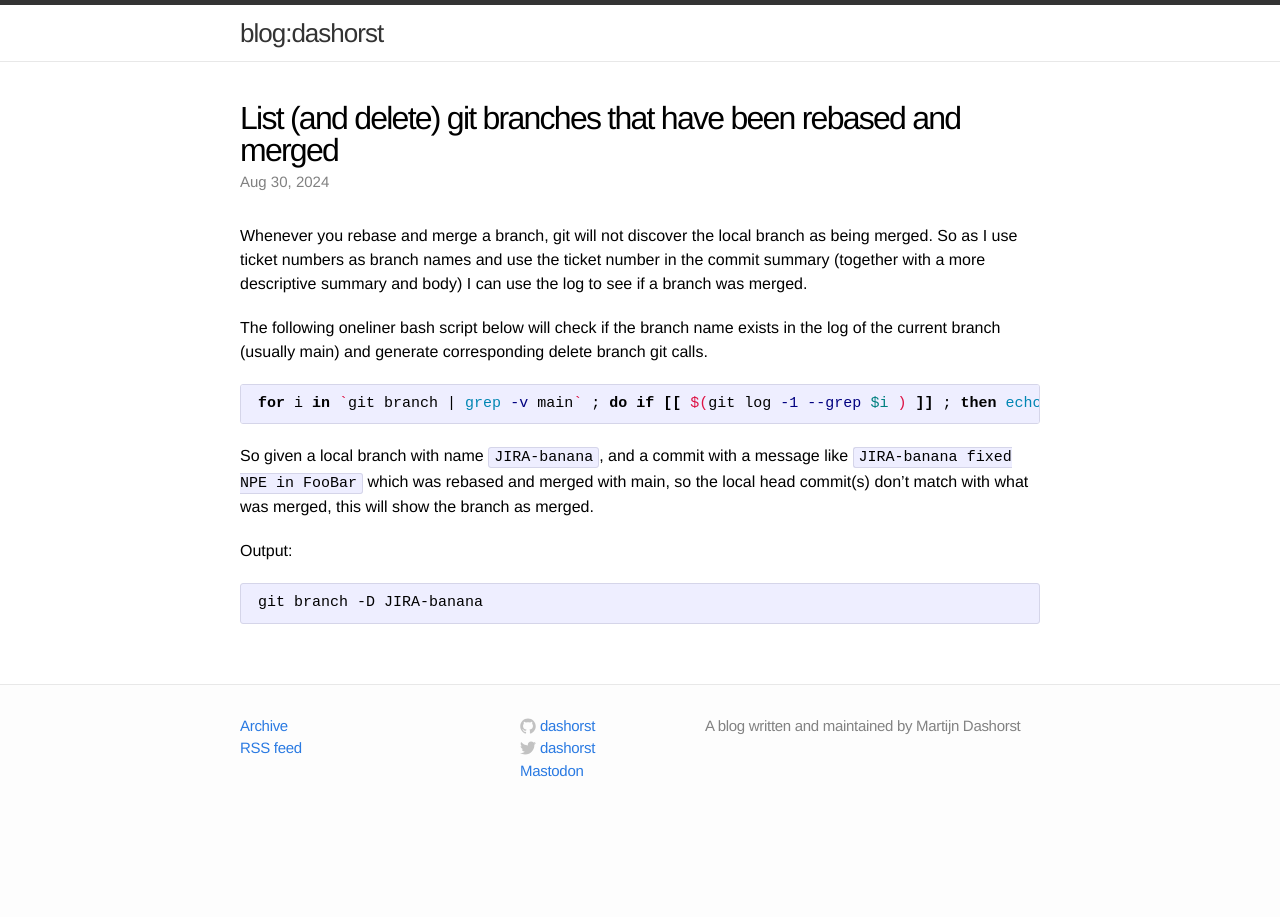
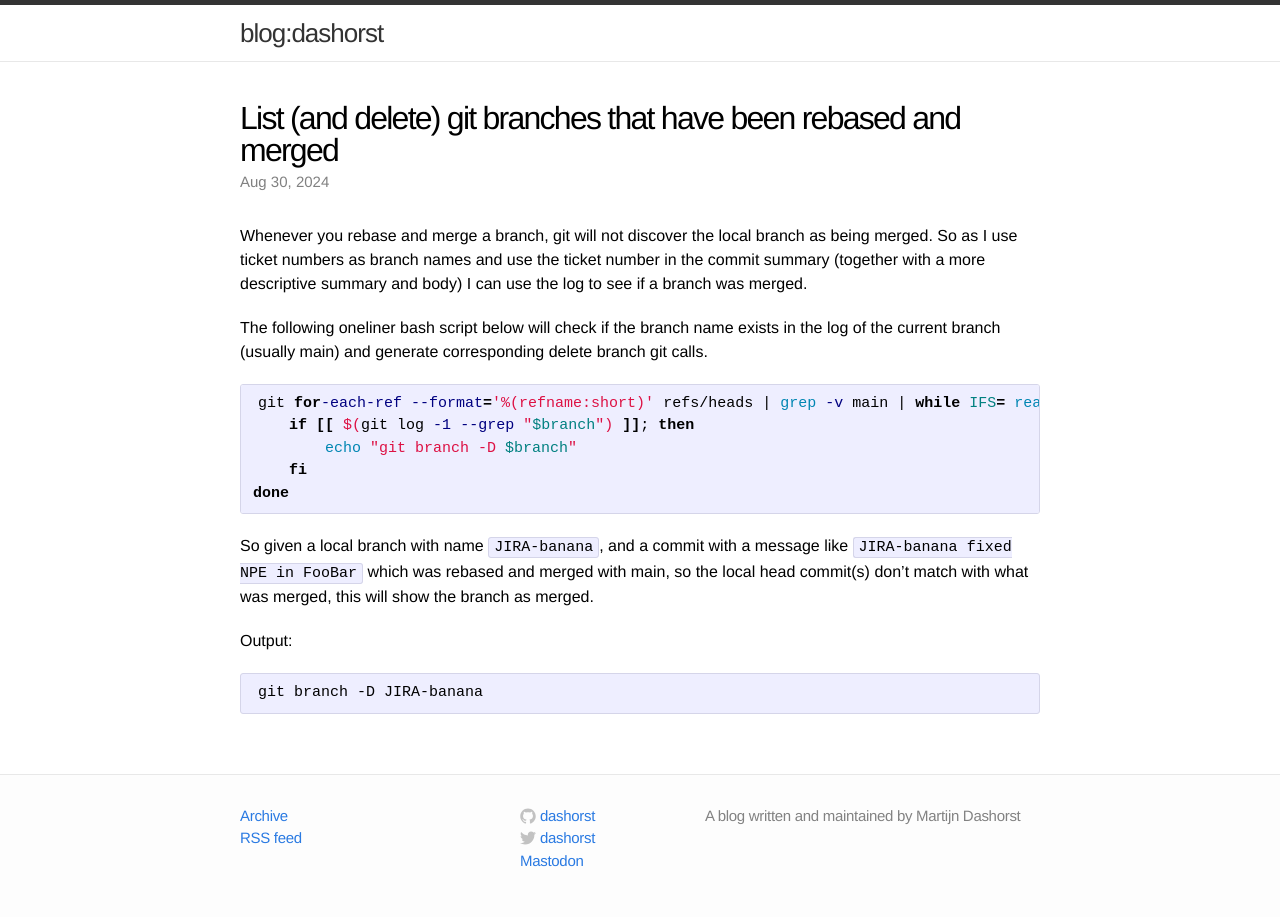
Before and after one commit to dashorst/martijndashorst.com, a Jekyll site: the page built from _posts/2024/2024-08-30-remove-rebased-branches.md, in a window 1280 px wide. Built offline with Jekyll 4.4.1, drawn with Linux system fonts in a browser that asks for light colours.

Commit message:
Update 2024-08-30-remove-rebased-branches.md

````diff
--- a/_posts/2024/2024-08-30-remove-rebased-branches.md
+++ b/_posts/2024/2024-08-30-remove-rebased-branches.md
@@ -15,7 +15,11 @@
 corresponding delete branch git calls.
 
 ```bash
-for i in `git branch | grep -v main` ; do if [[ $(git log -1 --grep $i ) ]] ; then echo git branch -D $i ; fi ; done
+git for-each-ref --format='%(refname:short)' refs/heads | grep -v main | while IFS= read -r branch; do
+    if [[ $(git log -1 --grep "$branch") ]]; then
+        echo "git branch -D $branch"
+    fi
+done
 ```
 
 So given a local branch with name `JIRA-banana`, and a commit with a
````
